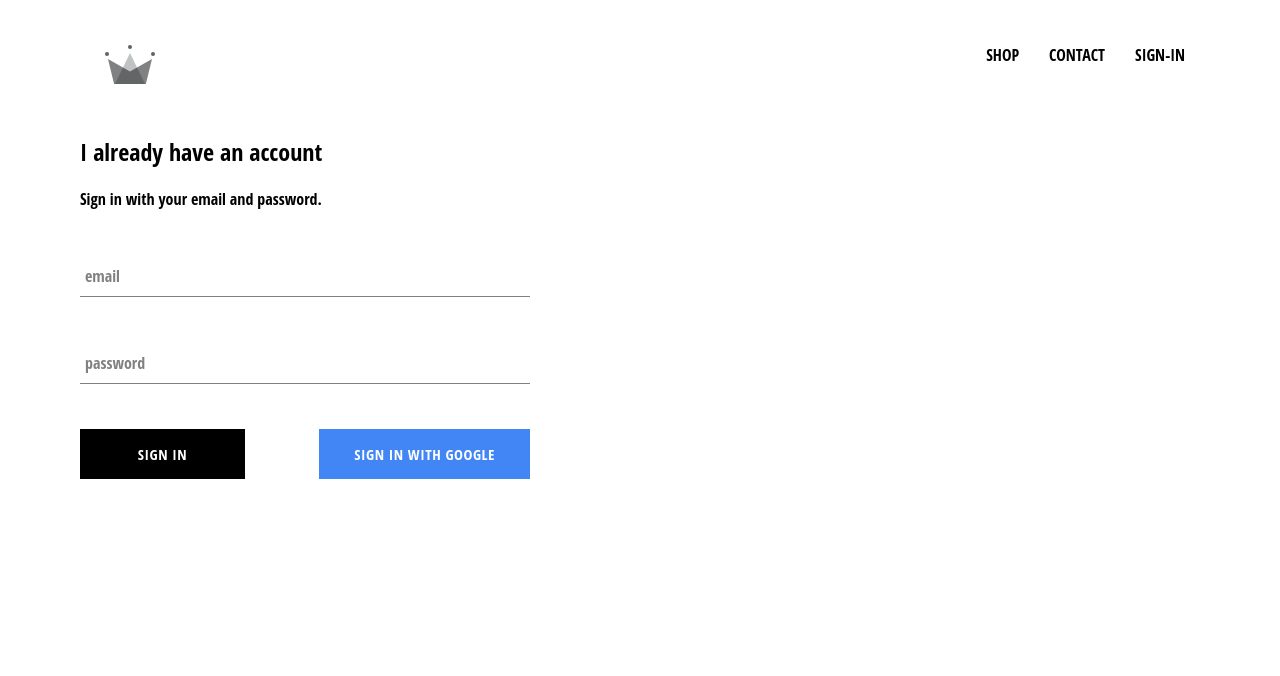
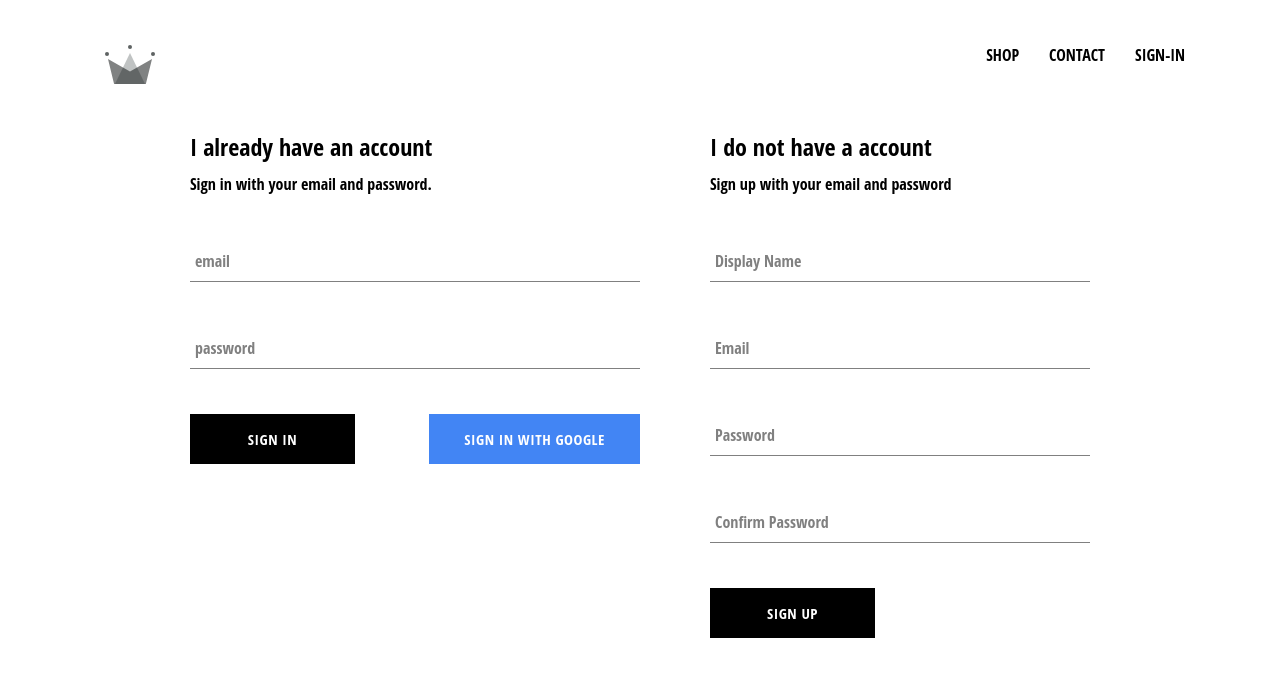
Before and after one commit to ThomasDos/Eshop-MERN, a React (Create React App) app: page /signin in a window 1280 px wide. Shown: the top 676 px of the page. Built offline with nearby package versions, Linux system fonts and the light colour scheme; no server answers.

Commit message:
add sign up with user in app/firebase

```diff
--- a/src/App.js
+++ b/src/App.js
@@ -3,9 +3,10 @@ import "./App.css";
 import HomePage from "./pages/homepage/homepage.component";
 import ShopPage from "./pages/shop/shop.component";
 import Header from "./components/header/header.component";
+import SignUp from "./components/sign-up/sign-up.component";
 import SignInAndSignUpPage from "./pages/sign-in-and-sign-up/sign-in-and-sign-up.component";
 import { Switch, Route } from "react-router-dom";
-import { auth } from "./firebase/firebase.utils";
+import { auth, createUserProfileDocument } from "./firebase/firebase.utils";
 
 class App extends React.Component {
   constructor(props) {
@@ -19,10 +20,25 @@ class App extends React.Component {
   unsubscribeFromAuth = null;
 
   componentDidMount() {
-    this.unsubscribeFromAuth = auth.onAuthStateChanged((user) => {
-      this.setState({ currentUser: user });
+    this.unsubscribeFromAuth = auth.onAuthStateChanged(async (userAuth) => {
+      if (userAuth) {
+        const userRef = await createUserProfileDocument(userAuth);
 
-      console.log(user);
+        userRef.onSnapshot((snapShot) => {
+          this.setState(
+            {
+              currentUser: {
+                id: snapShot.id,
+                ...snapShot.data(),
+              },
+            },
+            () => {
+              console.log("mon state", this.state);
+            }
+          );
+        });
+      }
+      this.setState({ currentUser: userAuth });
     });
   }
 
--- a/src/components/sign-in/sign-in.component.jsx
+++ b/src/components/sign-in/sign-in.component.jsx
@@ -32,7 +32,7 @@ class SignIn extends Component {
   render() {
     return (
       <div className="sign-in">
-        <h2>I already have an account</h2>
+        <h2 className="title">I already have an account</h2>
         <span>Sign in with your email and password.</span>
 
         <form onSubmit={this.handleSubmit}>
--- /dev/null
+++ b/src/components/sign-up/sign-up.component.jsx
@@ -0,0 +1,100 @@
+import React from "react";
+
+import FormInput from "../form-input/form-input.component";
+import CustomButton from "../custom-button/custom-button.component";
+
+import { auth, createUserProfileDocument } from "../../firebase/firebase.utils";
+
+import "./sign-up.styles.scss";
+
+class SignUp extends React.Component {
+  constructor(props) {
+    super(props);
+    this.state = {
+      displayName: "",
+      email: "",
+      password: "",
+      confirmPassword: "",
+    };
+  }
+  handleSubmit = async (event) => {
+    event.preventDefault();
+
+    const { displayName, email, password, confirmPassword } = this.state;
+
+    if (password !== confirmPassword) {
+      alert("passwords don't match");
+      return;
+    }
+
+    try {
+      const { user } = await auth.createUserWithEmailAndPassword(
+        email,
+        password
+      );
+
+      await createUserProfileDocument(user, { displayName });
+
+      this.setState({
+        displayName: "",
+        email: "",
+        password: "",
+        confirmPassword: "",
+      });
+    } catch (error) {
+      console.error(error);
+    }
+  };
+
+  handleChange = async (event) => {
+    await this.setState({ [event.target.name]: event.target.value });
+  };
+
+  render() {
+    const { displayName, email, password, confirmPassword } = this.state;
+    return (
+      <div className="sign-up">
+        <h2 className="title">I do not have a account</h2>
+        <span>Sign up with your email and password</span>
+
+        <form className="sign-up-form" onSubmit={this.handleSubmit}>
+          <FormInput
+            type="text"
+            name="displayName"
+            value={displayName}
+            handleChange={this.handleChange}
+            label="Display Name"
+            required
+          />
+          <FormInput
+            type="email"
+            name="email"
+            value={email}
+            handleChange={this.handleChange}
+            label="Email"
+            required
+          />{" "}
+          <FormInput
+            type="password"
+            name="password"
+            value={password}
+            handleChange={this.handleChange}
+            label="Password"
+            required
+          />{" "}
+          <FormInput
+            type="password"
+            name="confirmPassword"
+            value={confirmPassword}
+            handleChange={this.handleChange}
+            label="Confirm Password"
+            required
+          />
+          <CustomButton>Sign Up</CustomButton>
+        </form>
+      </div>
+    );
+  }
+}
+
+export default SignUp;
--- /dev/null
+++ b/src/components/sign-up/sign-up.styles.scss
@@ -0,0 +1,9 @@
+.sign-up {
+  display: flex;
+  flex-direction: column;
+  width: 380px;
+
+  .title {
+    margin: 10px 0;
+  }
+}
--- a/src/firebase/firebase.utils.js
+++ b/src/firebase/firebase.utils.js
@@ -12,6 +12,31 @@ const config = {
   measurementId: "G-HZ9YEWLSM1",
 };
 
+export const createUserProfileDocument = async (userAuth, additionalData) => {
+  if (!userAuth) return;
+
+  const userRef = firestore.doc(`users/${userAuth.uid}`);
+  const snapShot = await userRef.get();
+
+  if (!snapShot.exists) {
+    const { displayName, email } = userAuth;
+    const createdAt = new Date();
+
+    try {
+      await userRef.set({
+        displayName,
+        email,
+        createdAt,
+        ...additionalData,
+      });
+    } catch (error) {
+      console.log("error creating user", error.message);
+    }
+  }
+
+  return userRef;
+};
+
 firebase.initializeApp(config);
 
 export const auth = firebase.auth();
--- a/src/pages/sign-in-and-sign-up/sign-in-and-sign-up.component.jsx
+++ b/src/pages/sign-in-and-sign-up/sign-in-and-sign-up.component.jsx
@@ -1,10 +1,14 @@
 import React from "react";
 import SignIn from "../../components/sign-in/sign-in.component";
+import SignUp from "../../components/sign-up/sign-up.component";
+
+import "./sign-in-and-sign-up.styles.scss";
 
 const SignInAndSignUpPage = () => {
   return (
-    <div>
+    <div className="sign-in-and-sign-up">
       <SignIn />
+      <SignUp />
     </div>
   );
 };
--- a/src/pages/sign-in-and-sign-up/sign-in-and-sign-up.styles.scss
+++ b/src/pages/sign-in-and-sign-up/sign-in-and-sign-up.styles.scss
@@ -0,0 +1,6 @@
+.sign-in-and-sign-up {
+  width: 900px;
+  display: flex;
+  justify-content: space-between;
+  margin: 30px auto;
+}
```
